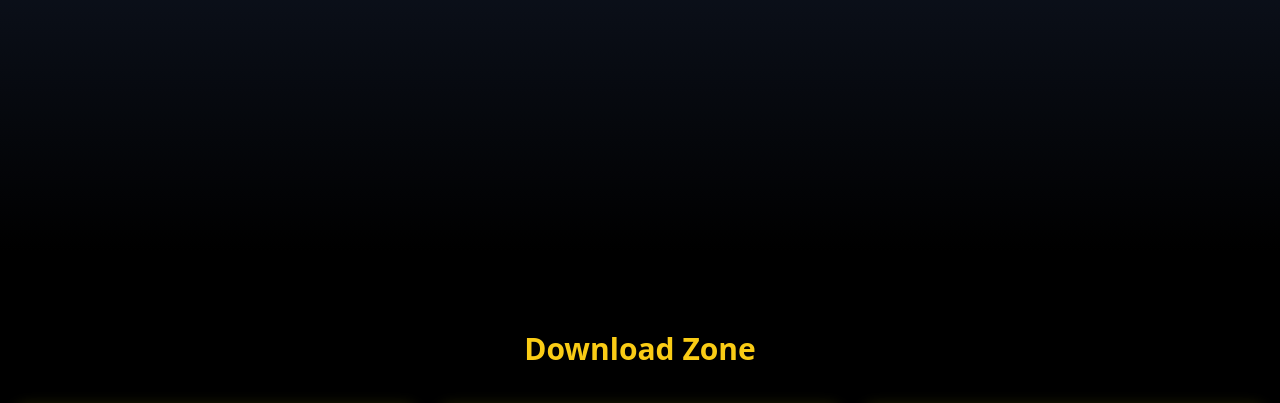
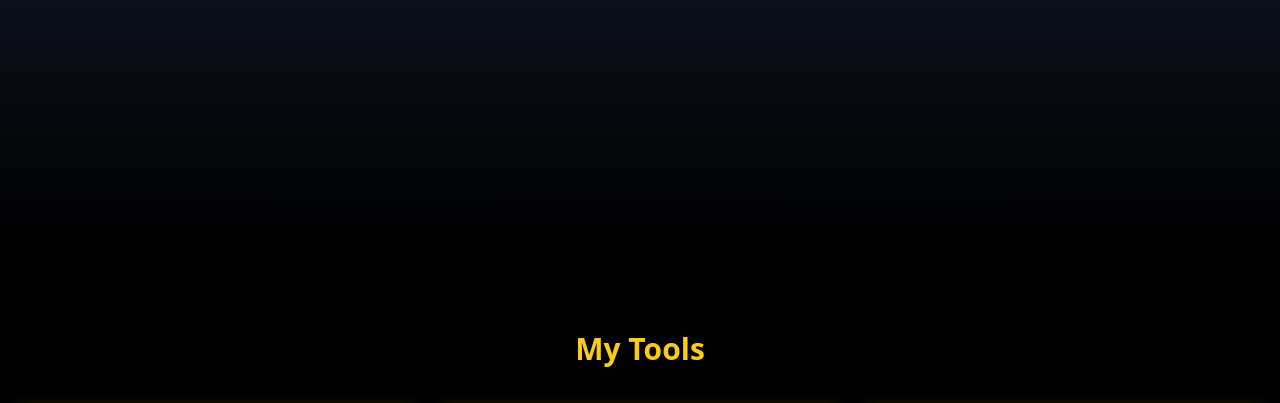
Before and after one commit to THE-REBEL-SQUAD/the.rebel.squad-trs, a plain HTML site: page index.html in a window 1280 px wide. Shown: the part 549-952 px from the top of the page. Drawn offline with nearby package versions, Linux system fonts and the light colour scheme.

Commit message:
Update index.html

```diff
--- a/index.html
+++ b/index.html
@@ -67,7 +67,7 @@
   <div id="mobile-menu" class="hidden bg-black border-t border-yellow-500 md:hidden">
     <ul class="flex flex-col text-center">
       <li><a href="#home" class="block py-2 hover:text-yellow-400">Home</a></li>
-      <li><a href="#downloads" class="block py-2 hover:text-yellow-400">Downloads</a></li>
+      <li><a href="#downloads" class="block py-2 hover:text-yellow-400">My Tools</a></li>
       <li><a href="#about" class="block py-2 hover:text-yellow-400">About</a></li>
       <li><a href="#mission" class="block py-2 hover:text-yellow-400">Mission</a></li>
       <li><a href="#contact" class="block py-2 hover:text-yellow-400">Contact</a></li>
@@ -84,7 +84,8 @@
 
 <!-- Downloads Section -->
 <section  id="downloads" class="downloads py-20 px-4 text-center">
-  <h2 class="text-3xl font-bold text-yellow-400 mb-10">Download Zone</h2>
+  <h2 class="text-3xl font-bold text-yellow-400 mb-10">My Tools
+  </h2>
   <div class="grid md:grid-cols-3 gap-6">
     <div class="card">
       <h3>Tool 1</h3>
```
